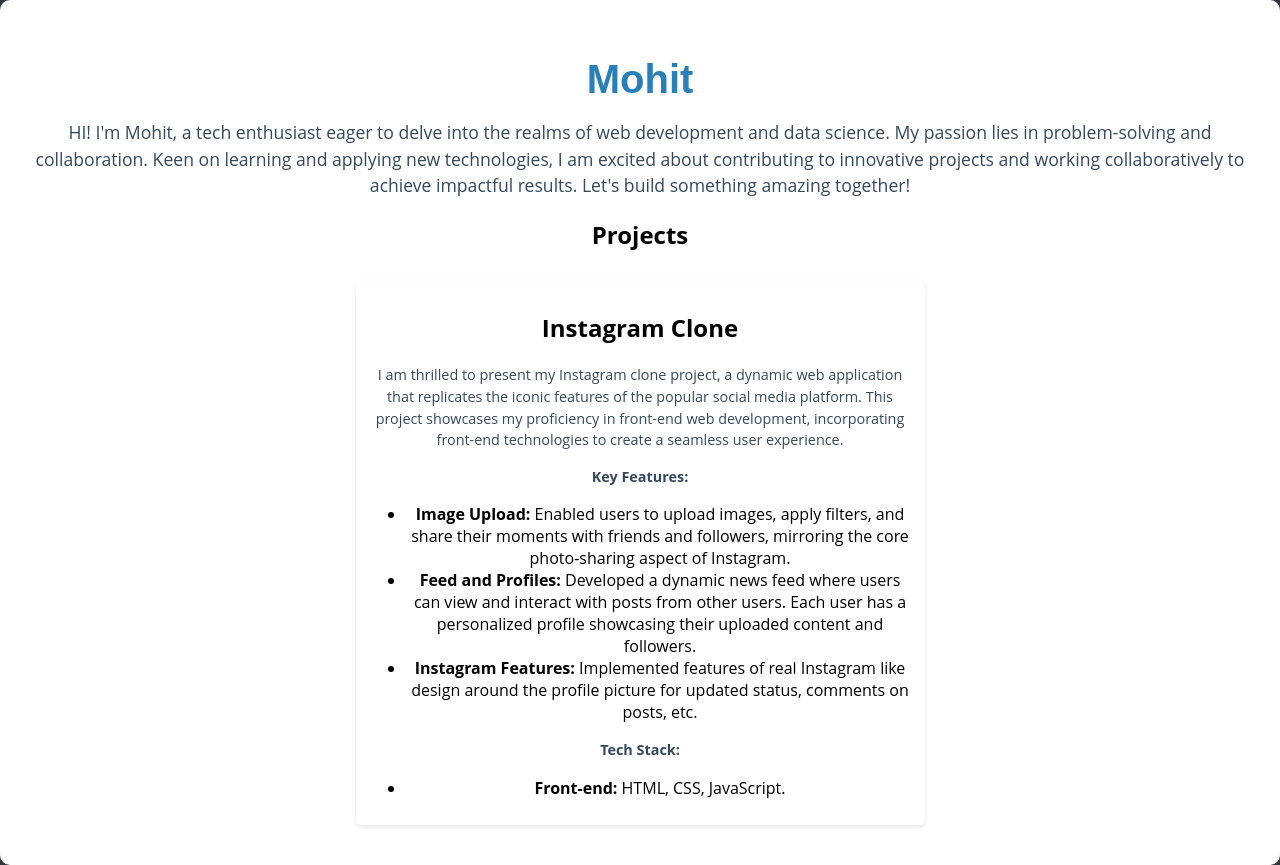
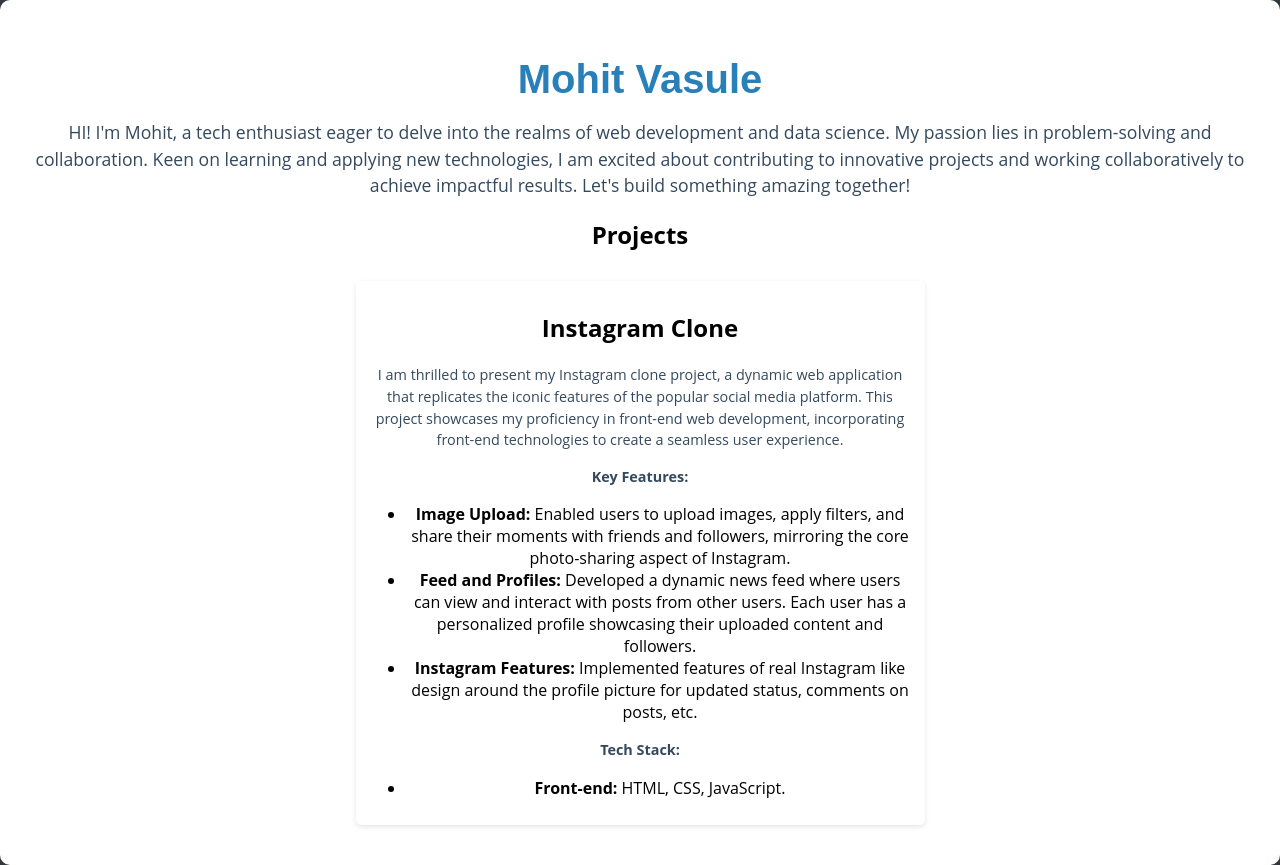
Before and after one commit to wilitow/mohit_resume_draft1.github.io, a plain HTML site: page index.html in a window 1280 px wide. Drawn offline with Linux system fonts and the light colour scheme.

Commit message:
Update index.html

```diff
--- a/index.html
+++ b/index.html
@@ -62,7 +62,7 @@
 </head>
 <body>
   <div class="container">
-    <h1>Mohit</h1>
+    <h1>Mohit Vasule</h1>
     <p>HI! I'm Mohit, a tech enthusiast eager to delve into the realms of web development and data science. My passion lies in problem-solving and collaboration. Keen on learning and applying new technologies, I am excited about contributing to innovative projects and working collaboratively to achieve impactful results. Let's build something amazing together!</p>
     <h2>Projects</h2>
     <div class="projects">
```
